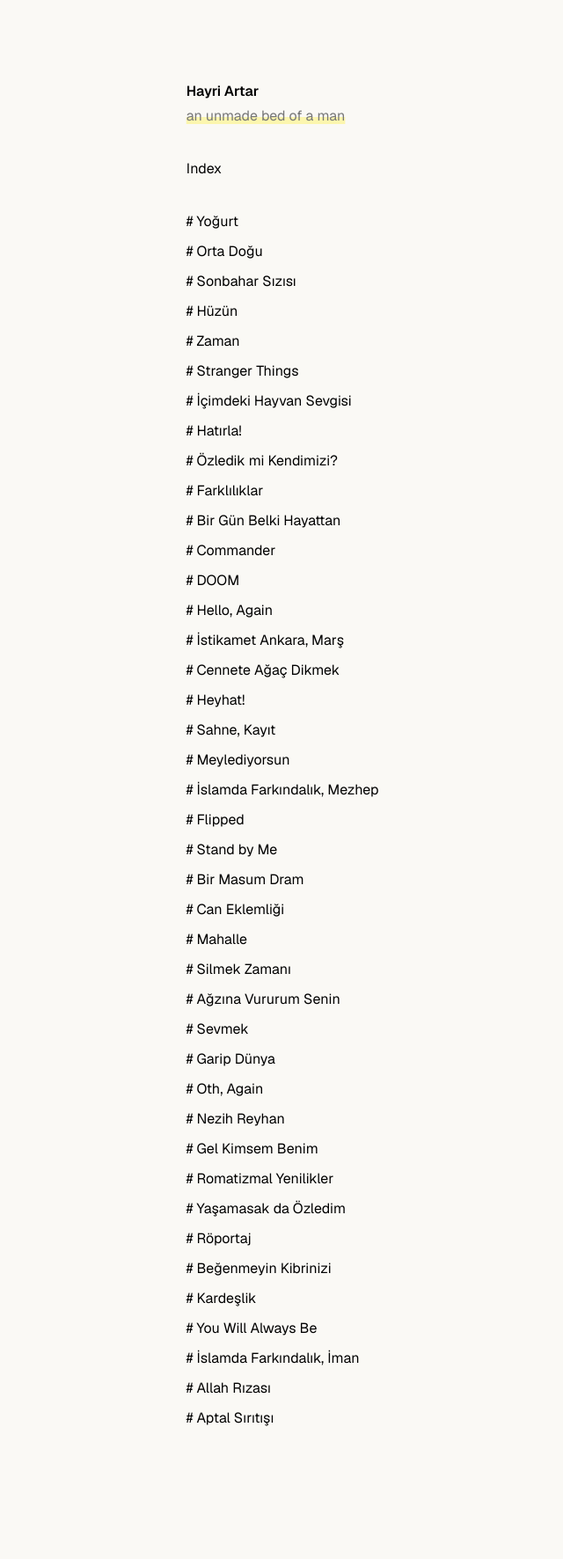
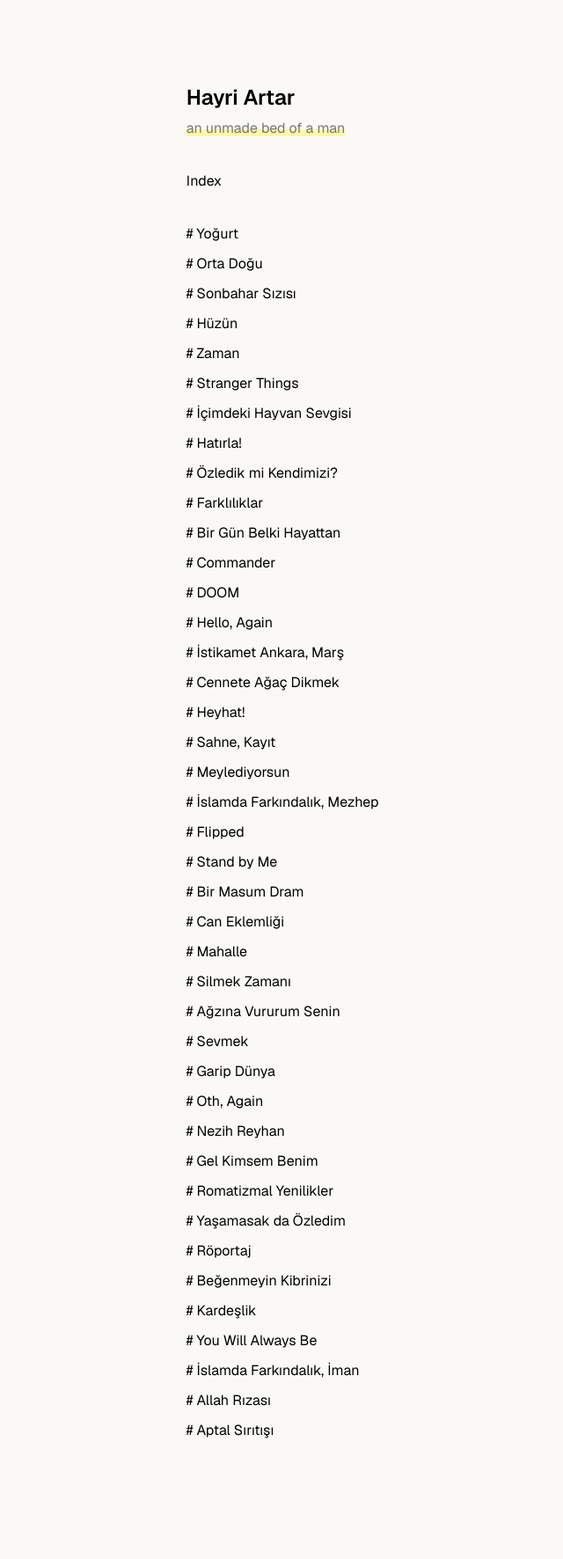
Before and after one commit to hayriartar/hayriartar.github.io, a Jekyll site: the page built from index.html, in a window 1280 px wide. Shown: the whole page at 88% size, without its empty margins (110-750 px from the left). Built offline with Jekyll 4.4.1, drawn with Linux system fonts in a browser that asks for light colours.

Commit message:
Increase font size for .baslik class

```diff
--- a/assets/css/custom.css
+++ b/assets/css/custom.css
@@ -78,7 +78,7 @@ header {
   margin-bottom:2rem;
 }
 
-.baslik {   font-size: 1rem; font-weight: 600;}
+.baslik {   font-size: 1.5rem; font-weight: 600;}
 .baslik a { }
 
 .motto {
```
